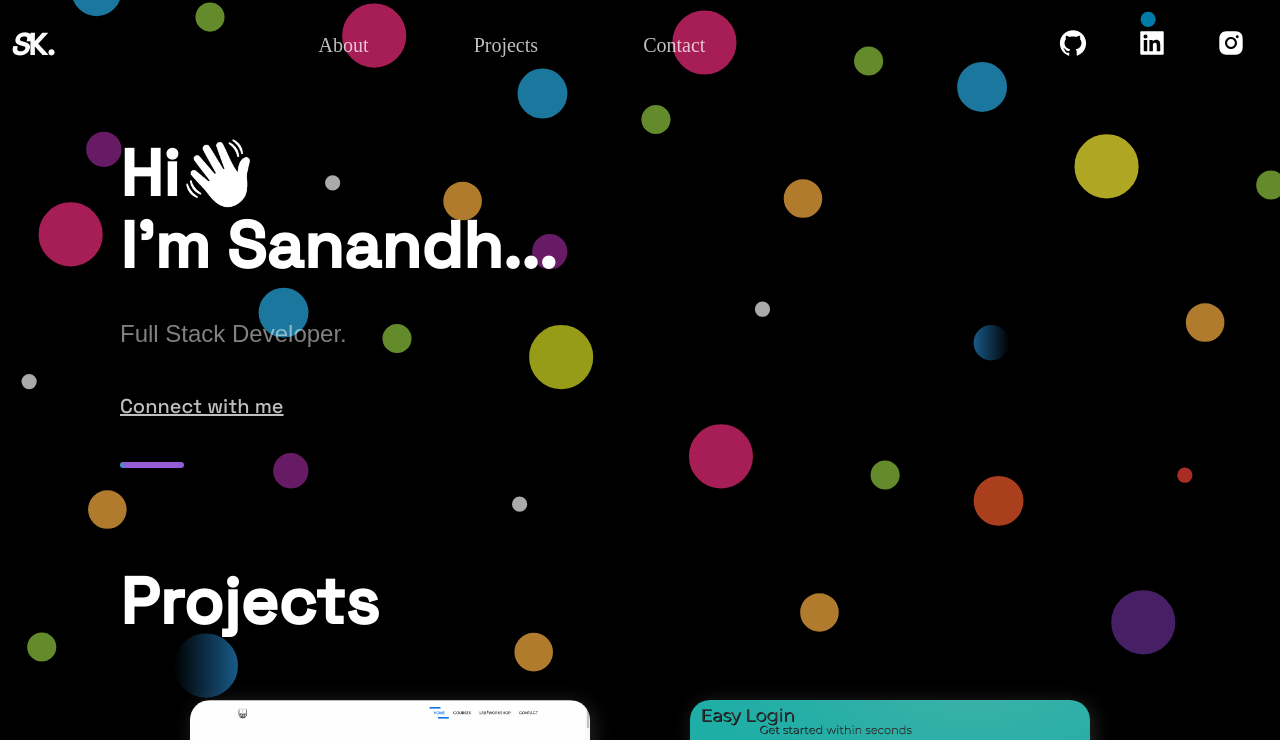
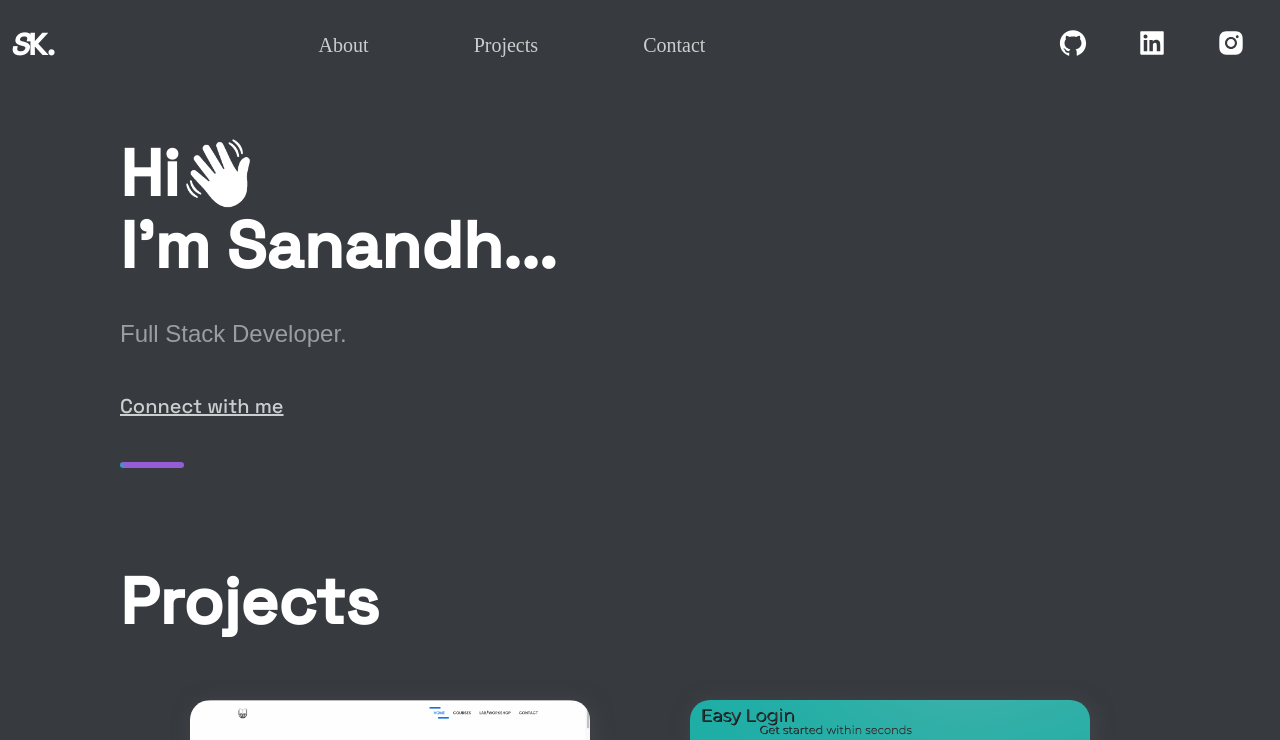
Before and after one commit to SanandhKumar02/my-portfolio, a Next.js app: page / in a window 1280 px wide. Shown: the top 740 px of the page. Built offline with nearby package versions, Linux system fonts and the light colour scheme; a web font is replaced by a local one.

Commit message:
Update LayoutStyles.js

```diff
--- a/layout/LayoutStyles.js
+++ b/layout/LayoutStyles.js
@@ -5,7 +5,4 @@ export const Container = styled.div`
     max-height: 100%;
     /* width: 100%; */
     margin: 0 auto;
-    background-image: url("/Background.svg");
-    background-size: cover;
-    background-position: center;
 `;
```
